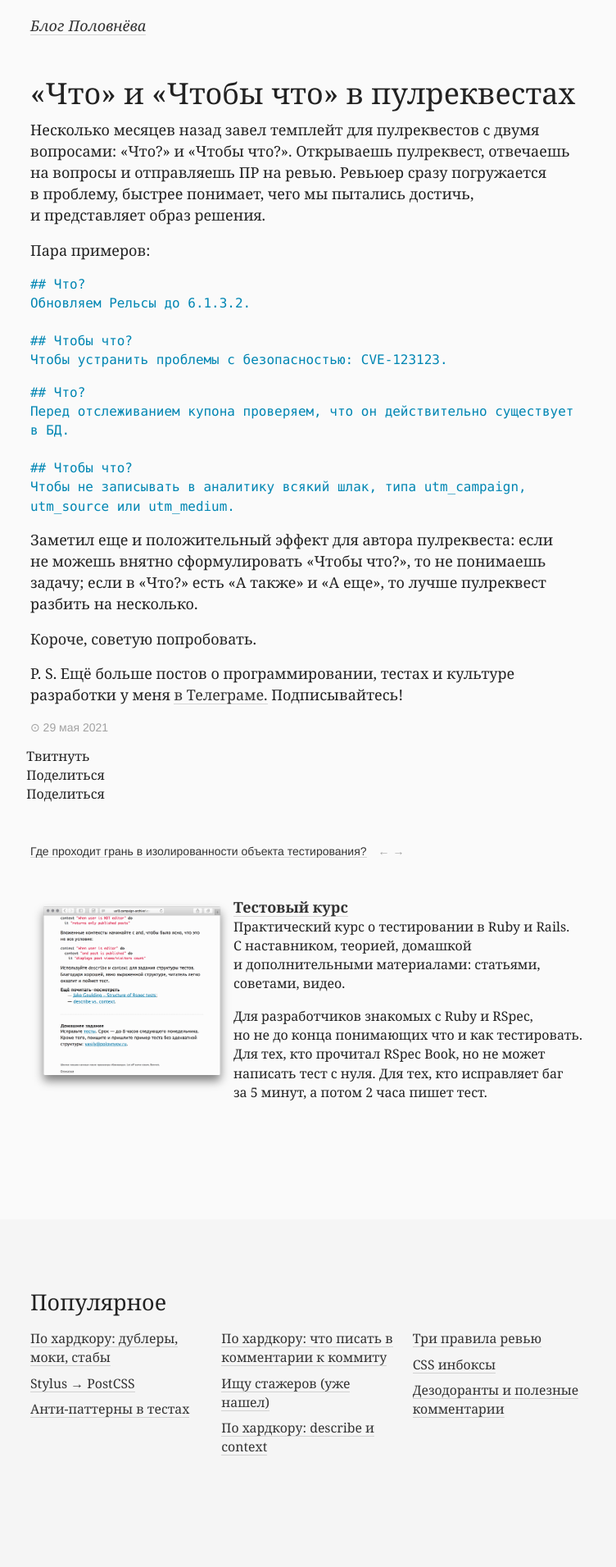
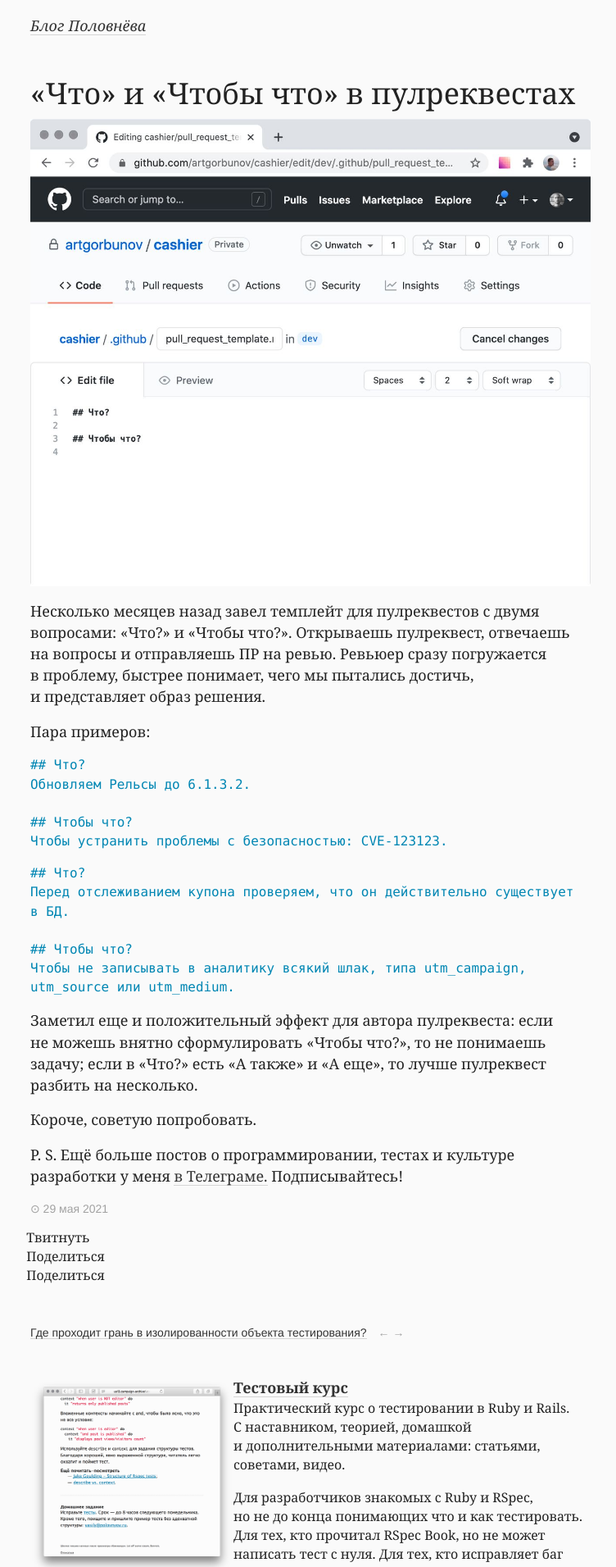
Before and after one commit to vast/vast.github.io, a Jekyll site: the page built from _posts/2021-05-29-what-and-for-what-in-prs.md, in a window 1280 px wide. Shown: the top 1911 px of the page at 82% size, without its empty margins (243-995 px from the left). Built offline with Jekyll 4.4.1, drawn with Linux system fonts in a browser that asks for light colours; a style sheet for code colours, icons or effects is not loaded.

Commit message:
add missing image to the last post

```diff
--- a/_posts/2021-05-29-what-and-for-what-in-prs.md
+++ b/_posts/2021-05-29-what-and-for-what-in-prs.md
@@ -2,6 +2,9 @@
 title: "«Что» и «Чтобы что» в пулреквестах"
 layout: default
 ---
+
+
+<img src="/assets/what-for-what.jpg" width="1280" height="1067" />
 
 Несколько месяцев назад завел темплейт для пулреквестов с двумя вопросами: «Что?» и «Чтобы что?». Открываешь пулреквест, отвечаешь на вопросы и отправляешь ПР на ревью. Ревьюер сразу погружается в проблему, быстрее понимает, чего мы пытались достичь, и представляет образ решения.
 
```
Also changed, not shown: assets/what-for-what.jpg (added).
